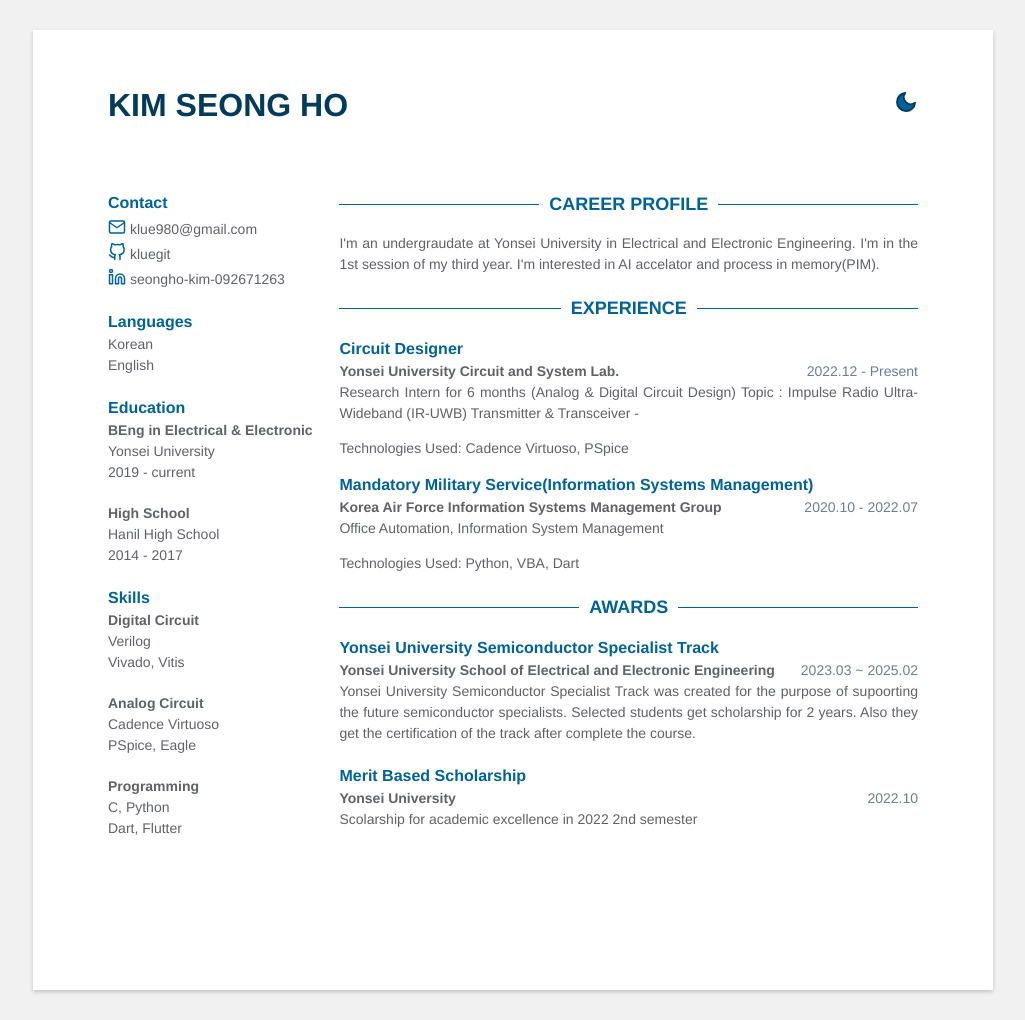
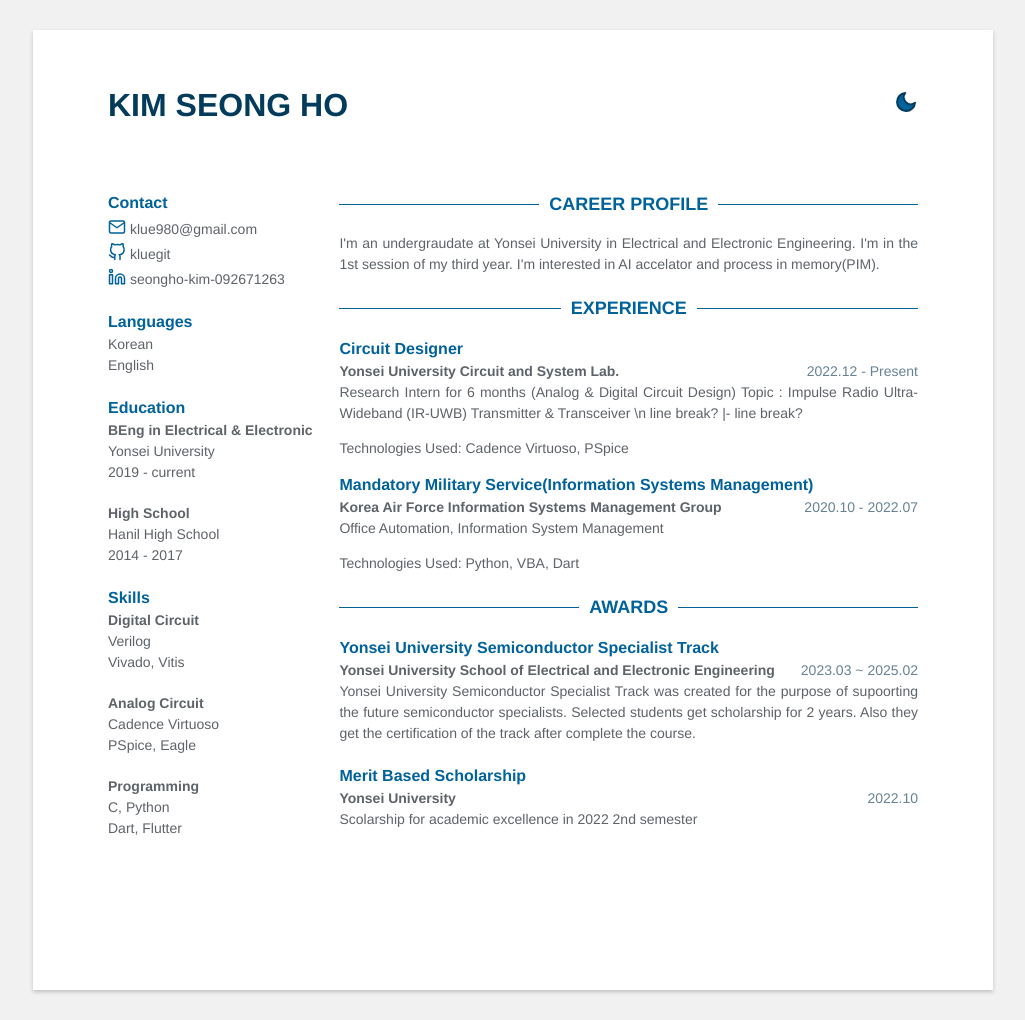
Before and after one commit to klue980/klue980.github.io, a Jekyll site: the page built from index.html, in a window 1280 px wide. Shown: the whole page, without its empty margins (127-1152 px from the left). Built offline with Jekyll 4.4.1, drawn with Linux system fonts in a browser that asks for light colours.

Commit message:
line break test

```diff
--- a/_data/data.yml
+++ b/_data/data.yml
@@ -52,8 +52,9 @@
     company: Yonsei University Circuit and System Lab.
     details: |
       Research Intern for 6 months (Analog & Digital Circuit Design)
-      Topic : Impulse Radio Ultra-Wideband (IR-UWB) Transmitter & Transceiver
-      -
+      Topic : Impulse Radio Ultra-Wideband (IR-UWB) Transmitter & Transceiver \n
+      line break?
+      |- line break?
     technologies_used: |
       Cadence Virtuoso, PSpice
 
```
